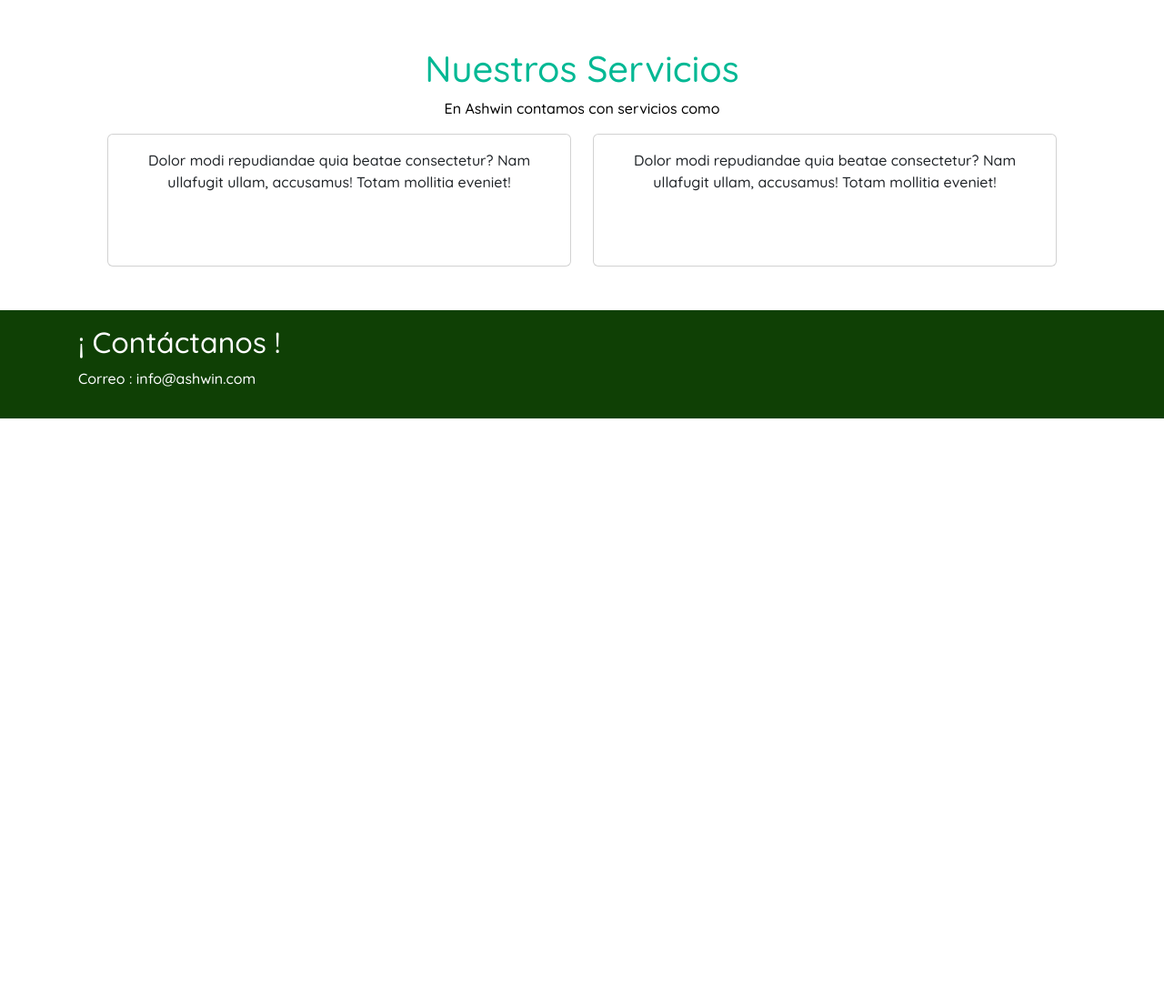
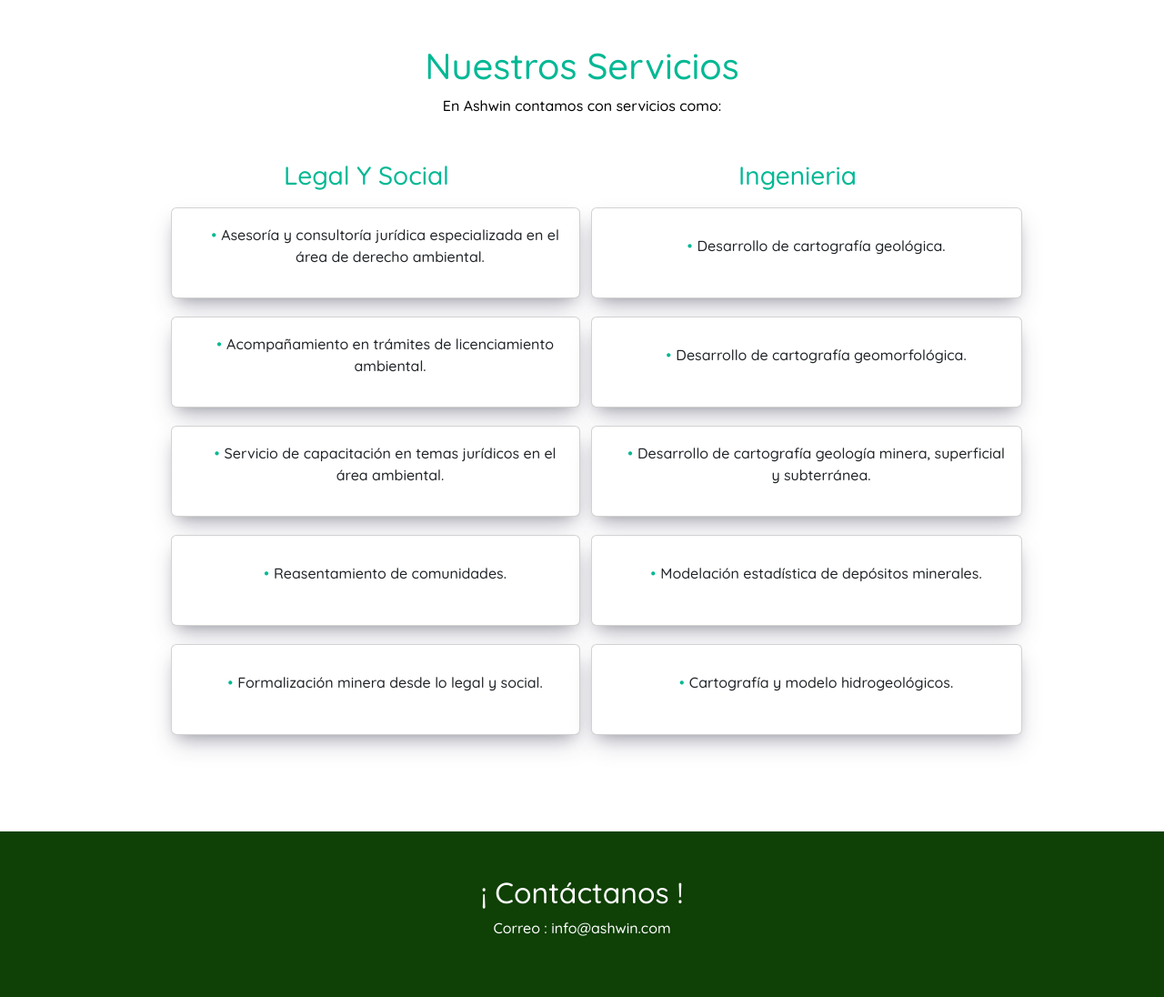
Before and after one commit to tiagoreez/ashwin-landing, a website: page index.html in a window 1280 px wide. Shown: the part 1255-2351 px from the top of the page at 91% size. Before the commit the page ends 1715 px from the top, so only its background shows below. Drawn offline with nearby package versions, Linux system fonts and the light colour scheme.

Commit message:
Pushing all the content

```diff
--- a/index.html
+++ b/index.html
@@ -5,6 +5,7 @@
     <meta http-equiv="X-UA-Compatible" content="IE=edge">
     <meta name="viewport" content="width=device-width, initial-scale=1.0">
     <title>Ashwin</title>
+    <link rel="icon" href="./src/img/LOGO-wt.ico">
     <link href="https://cdn.jsdelivr.net/npm/bootstrap@5.2.1/dist/css/bootstrap.min.css" rel="stylesheet" integrity="sha384-iYQeCzEYFbKjA/T2uDLTpkwGzCiq6soy8tYaI1GyVh/UjpbCx/TYkiZhlZB6+fzT" crossorigin="anonymous">
     <link rel="stylesheet" href="./src/css/main.css">
     <link rel="preconnect" href="https://fonts.googleapis.com">
@@ -20,16 +21,13 @@
             <div class="container-fluid">
 
                 <a class="navbar-brand" href="/">
-                  <img src="./src/img/logo.jpg" alt="logo" style="width:50px ;" >
+                  <img src="./src/img/LOGO-wt.png" alt="logo" style="width:50px ;" >
                 </a>
 
-                <button class="navbar-toggler" type="button" data-bs-toggle="collapse" data-bs-target="#navbarNav" aria-controls="navbarNav" aria-expanded="false" aria-label="Toggle navigation">
-                  <span class="navbar-toggler-icon"></span>
-                </button>
 
-                <div class="collapse navbar-collapse" id="navbarNav">
 
-                  <ul class="navbar-nav ml-auto">
+
+                  <ul class="navbar-nav ml-auto" id="nav-list">
                     <li class="nav-item">
                       <a class="nav-link active" aria-current="page" href="#about">Nosotros</a>
                     </li>
@@ -53,9 +51,7 @@
       <div class="container">
         <div class="row d-flex h-100">
           <div class="col-sm-6 text-center justify-content-center align-self-center">
-            <h1 class="title">
-              Ashwin
-            </h1>
+            <img src="./src/img/LOGO-wt.png" alt="" style="width: 100px;">
             <p>En Ashwin D.L.R S.A.S nos apasiona la naturaleza, el campo y la minería, por esto nació esta empresa, con el fin de ofrecer servicios integrales en el sector minero principalmente</p>
             <a href="#contacto" class="btn btn-outline-secondary btn-lg text-white">
               Contactanos
@@ -106,86 +102,171 @@
   </section>
 
   <section class="text-center team ">
-    <div class="container p-5">
-      <h1 id="Servicios" class="text-center title">Nuestros Servicios</h1>
-      <p class="text-black">
-        En Ashwin contamos con servicios como
-      </p>
-      <div class="row">
-        <!-- USER TEAM -->
-        <div class="col-lg-6">
-          <div class="card">
-            <div class="card-body">
 
 
-              <p>
-                Dolor modi repudiandae quia beatae consectetur? Nam ullafugit ullam, accusamus! Totam mollitia eveniet!
-              </p>
-              <div class="d-flex flex-row justify-content-center">
-                <div class="p-4">
-                  <a href="#"><i class="fab fa-facebook-f"></i></a>
-                </div>
-                <div class="p-4">
-                  <a href="#"><i class="fab fa-twitter"></i></a>
-                </div>
-                <div class="p-4">
-                  <a href="#"><i class="fab fa-instagram"></i></a>
-                </div>
-              </div>
-            </div>
-          </div>
-        </div>
+    <div class="container p-5">
+
+      <h1 id="Servicios" class="text-center title">Nuestros Servicios</h1>
+
+      <p class="text-black">
+        En Ashwin contamos con servicios como:
+      </p>
+
+      <div class="row m-5">
 
         <div class="col-lg-6">
-          <div class="card">
-            <div class="card-body">
+          <div class="container">
+            <h3 class="title">Legal Y Social</h3>
 
-              <p>
-                Dolor modi repudiandae quia beatae consectetur? Nam ullafugit ullam, accusamus! Totam mollitia eveniet!
-              </p>
-              <div class="d-flex flex-row justify-content-center">
-                <div class="p-4">
-                  <a href="#"><i class="fab fa-facebook-f"></i></a>
-                </div>
-                <div class="p-4">
-                  <a href="#"><i class="fab fa-twitter"></i></a>
-                </div>
-                <div class="p-4">
-                  <a href="#"><i class="fab fa-instagram"></i></a>
-                </div>
-              </div>
-            </div>
-          </div>
-        </div>
+              <div class="row">
+
+                <div class="col-lg-12 card">
+
+                  <ul class="text-center">
+
+                    <li class="dot">Asesoría y consultoría jurídica especializada en el área de derecho ambiental.</li>
+
+                  </ul>
 
 
-      </div>
-    </div>
-  </section>
+                </div>
 
-  <footer>
-    <div class="container p-3">
-      <div class="row">
+                <div class="col-lg-12 card">
+                  <ul class="text-center">
 
-        <div class="col-lg-6 text-white">
+                    <li class="dot">Acompañamiento en trámites de licenciamiento ambiental.</li>
 
-          <h2 id="contacto">¡ Contáctanos !</h2>
+                  </ul>
 
-            <p>Correo : info@ashwin.com</p>
+                </div>
+
+                <div class="col-lg-12 card">
+
+                  <ul class="text-center">
+
+                    <li class="dot">Servicio de capacitación en temas jurídicos en el área ambiental.</li>
+
+                  </ul>
+
+
+                </div>
+
+                <div class="col-lg-12 card">
+                  <ul class="text-center">
+
+                    <li class="dot">Reasentamiento de comunidades.</li>
+
+                  </ul>
+
+
+                </div>
+
+                <div class="col-lg-12 card">
+
+                  <ul class="text-center">
+
+                    <li class="dot">Formalización minera desde lo legal y social.</li>
+
+                  </ul>
+
+
+                </div>
+
+
+
+              </div>
+
+          </div>
+
 
 
 
 
         </div>
 
+
+        <div class="col-lg-6 space">
+          <h3 class="title">Ingenieria</h3>
+          <div class="row">
+
+            <div class="col-lg-12 card">
+
+              <ul class="text-center">
+
+                <li class="dot">Desarrollo de cartografía geológica.</li>
+
+              </ul>
+
+
+            </div>
+
+            <div class="col-lg-12 card">
+              <ul class="text-center">
+
+                <li class="dot">Desarrollo de cartografía geomorfológica.</li>
+
+              </ul>
+
+            </div>
+
+            <div class="col-lg-12 card">
+
+              <ul class="text-center">
+
+                <li class="dot">Desarrollo de cartografía geología minera, superficial y subterránea.</li>
+
+              </ul>
+
+
+            </div>
+
+            <div class="col-lg-12 card">
+              <ul class="text-center">
+
+                <li class="dot">Modelación estadística de depósitos minerales.</li>
+
+              </ul>
+
+
+            </div>
+
+            <div class="col-lg-12 card">
+
+              <ul class="text-center">
+
+                <li class="dot">Cartografía y modelo hidrogeológicos.</li>
+
+              </ul>
+
+
+            </div>
+
+
+
+          </div>
+
+
+        </div>
+
+
       </div>
+
+  </section>
+
+
+  <footer>
+
+    <div class="container py-5 text-white text-center">
+
+        <h2 id="contacto">¡ Contáctanos !</h2>
+
+        <p>Correo : info@ashwin.com</p>
+
+    <div>
+
   </footer>
 
 
 
-
-
-    <!-- bootstrap JavaScript-->
-
 </body>
 </html>
--- a/src/css/main.css
+++ b/src/css/main.css
@@ -104,3 +104,51 @@ footer{
     background-color: var(--green);
 
 }
+
+.card{
+
+    box-shadow: rgba(50, 50, 93, 0.25) 0px 13px 27px -5px, rgba(0, 0, 0, 0.3) 0px 8px 16px -8px;
+    transition: 0.2s;
+    min-height: 100px;
+    margin: 10px;
+    justify-content: center;
+}
+
+.card:hover{
+
+    transform: scale(1.03);
+
+}
+
+.nav-item:hover{
+
+    color: var(--lightgreen);
+
+}
+
+ul {
+
+    list-style: none; /* Remove default bullets */
+    text-align: justify;
+
+}
+
+.dot::before {
+    content: "\2022";
+    color: var(--lightgreen);
+    display: inline-block;
+    width: 1em;
+    margin-left: -1em;
+}
+
+#nav-list{
+
+    display: n;
+
+}
+
+.space{
+
+    margin-left: px;
+
+}
```
Also changed, not shown: src/img/LOGO-wt.ico (added), src/img/LOGO-wt.png (added), src/img/coal.jpg (deleted), src/img/logo.jpg (deleted), 2 other files.
